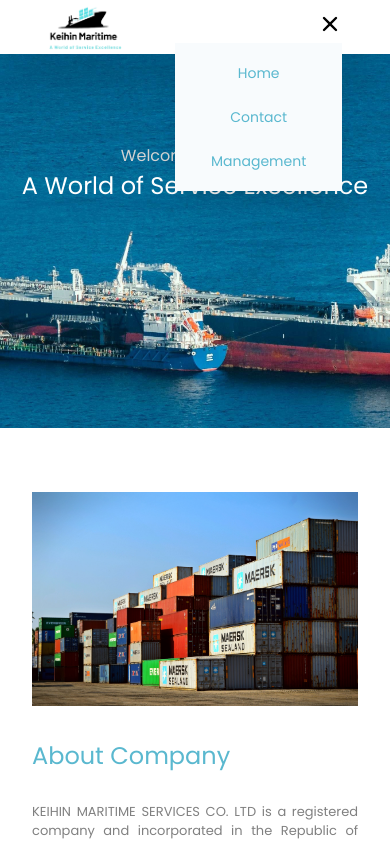
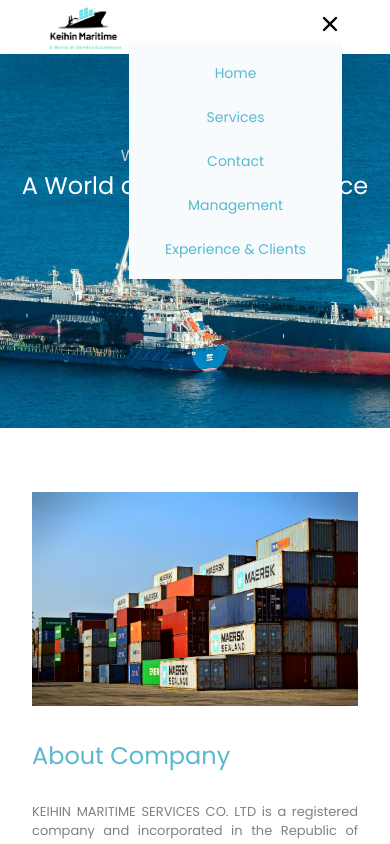
Before and after one commit to RyanKaleliGabriel/keihin, a React (Vite) app: page / in a window 390 px wide. Both pictures are taken after a click on the button 330 px from the left and 20 px from the top of the page. Shown: the top 844 px of the page. Built offline with nearby package versions, Linux system fonts and the light colour scheme.

Commit message:
Not found

```diff
--- a/src/App.jsx
+++ b/src/App.jsx
@@ -8,6 +8,7 @@
 const Management = lazy(() => import("./pages/Management"));
 const ExperiencePage = lazy(() => import("./pages/ExperiancePage"));
 const ServicesPage = lazy(() => import("./pages/ServicesPage"));
+const NotFound = lazy(() => import("./pages/NotFound"));
 
 function App() {
   return (
@@ -20,6 +21,7 @@
             <Route path="/management" element={<Management />} />
             <Route path="/services" element={<ServicesPage />} />
             <Route path="/experience" element={<ExperiencePage />} />
+            <Route path="*" element={<NotFound />} />
           </Routes>
         </LocationProvider>
       </Suspense>
--- a/src/features/About/More.jsx
+++ b/src/features/About/More.jsx
@@ -9,9 +9,7 @@
       className=" px-8 mt-16 md:flex justify-evenly gap-12 font-popins sm:flex-row"
     >
       <div className="flex mt-10 flex-col gap-6 text-justify basis-[36rem] text-[grey] ">
-        <h2 className="text-[1.5rem] text-nrmblue ">
-          Overview of Our Company
-        </h2>
+        <h2 className="text-[1.5rem] text-nrmblue ">Overview of Our Company</h2>
         <p className="text-[13px]">
           Our company was inaugurated in 2005. It has its headquarters at the
           sea port of Mombasa on the Third Floor of Al-Amin Plaza, opposite
@@ -42,7 +40,7 @@
             <li>Possesses a strong, competent and professional management</li>
           </div>
         </ul>
-        <Link to="/management" className="mx-2">
+        <Link to="/services" className="mx-2">
           <button className="text-[14px] bg-skyblue hover:bg-nrmblue transition-all ease-in-out px-5 py-3 rounded-lg  text-white mt-3">
             More About Us
           </button>
--- a/src/features/Services/Services.jsx
+++ b/src/features/Services/Services.jsx
@@ -3,9 +3,11 @@
 import { FaShip } from "react-icons/fa6";
 import { HiShoppingCart } from "react-icons/hi";
 
+
 function Services() {
   return (
-    <section id="SERVICES" className="px-8 mt-28 font-popins" >
+    <section id="SERVICES" className="px-8 mt-24 font-popins">
+
         <h2 className="text-[1.5rem] text-center text-nrmblue">
           Keihin Services
         </h2>
@@ -42,8 +44,8 @@
                 </p>
                 <p className="text-[grey] text-[12px]">
                   We facilitate the clearing and forwarding of all types of
-                consignment from the port of Mombasa, ICDN and border points of
-                Kenya including Namanga, Lunga Lunga, Kiunga etc
+                  consignment from the port of Mombasa, ICDN and border points
+                  of Kenya including Namanga, Lunga Lunga, Kiunga etc
                 </p>
               </div>
             </div>
@@ -59,8 +61,9 @@
               </div>
             </div>
           </div>
+
           <img
-          src="/exp2.jpg"
+            src="/clients.jpg"
             alt="Services Section Image"
             className="sm:hidden md:inline ml-12  h-[25%] w-[25%]"
           />
--- a/src/features/Services/ServicesTwo.jsx
+++ b/src/features/Services/ServicesTwo.jsx
@@ -1,6 +1,7 @@
 import { RiRecycleFill } from "react-icons/ri";
 import { FaCarAlt, FaShippingFast } from "react-icons/fa";
 import { GiIronHulledWarship } from "react-icons/gi";
+
 
 function ServicesTwo() {
   return (
@@ -13,7 +14,7 @@
         </h2>
         <div className="md:flex gap-12 text-justify bg-lightblue ">
           <img
-          src="/clients.jpg"
+            src="/exp2.jpg"
             alt="Services Section Image"
             className="sm:hidden md:inline ml-12  h-[25%] w-[25%]"
           />
@@ -23,8 +24,8 @@
               <div className="mt-4 basis-9/12">
                 <p className="font-bold text-[16px] mb-3">Road Transport</p>
                 <p className="text-[grey] text-[12px]">
-                We facilitate transportation of containerized cargo, loose cargo
-                and out-of-gauge cargo across Kenya.{" "}
+                  We facilitate transportation of containerized cargo, loose
+                  cargo and out-of-gauge cargo across Kenya.{" "}
                 </p>
               </div>
             </div>
@@ -34,9 +35,9 @@
               <div className="mt-4 basis-9/12">
                 <p className="font-bold text-[16px] mb-3">Sea Freight</p>
                 <p className="text-[grey] text-[12px]">
-                We facilitate clearing & forwarding of all types of sea freight,
-                including containerized cargo, bulk cargo such as wheat, Sugar,
-                rice, cooking oil and fuel.
+                  We facilitate clearing & forwarding of all types of sea
+                  freight, including containerized cargo, bulk cargo such as
+                  wheat, Sugar, rice, cooking oil and fuel.
                 </p>
               </div>
             </div>
@@ -59,13 +60,14 @@
                 <p className="font-bold text-[16px] mb-3">Waste Management</p>
                 <p className="text-[grey] text-[12px]">
                   We deal with collection, transportation, and disposal of
-                garbage, sewage, and other waste products from ships at the port
-                of Mombasa.
+                  garbage, sewage, and other waste products from ships at the
+                  port of Mombasa.
                 </p>
               </div>
             </div>
           </div>
         </div>
+
     </section>
   );
 }
--- /dev/null
+++ b/src/pages/NotFound.jsx
@@ -0,0 +1,22 @@
+import {  useNavigate } from "react-router-dom";
+
+function NotFound() {
+  const navigate = useNavigate();
+  return (
+    <div className="mt-16 bg-[background] flex flex-col justify-center items-center">
+      <img
+        src="/notfound.png"
+        alt="About Section Image"
+        className="mt-8 md:h-96  sm:mb-8 "
+      />
+      <button
+        onClick={() => navigate(-1)}
+        className="text-[14px] bg-skyblue hover:bg-nrmblue transition-all ease-in-out px-5 py-3 rounded-lg  text-white mt-3"
+      >
+        Try again
+      </button>
+    </div>
+  );
+}
+
+export default NotFound;
--- a/src/pages/ServicesPage.jsx
+++ b/src/pages/ServicesPage.jsx
@@ -8,9 +8,9 @@
   return (
     <AppLayout>
       <Services />
-      <Section>
+      {/* <Section> */}
         <ServicesTwo />
-      </Section>
+      {/* </Section> */}
       <Section>
         <WhatWeDo />
       </Section>
--- a/src/ui/NavMenu.jsx
+++ b/src/ui/NavMenu.jsx
@@ -29,6 +29,13 @@
             Home
           </Link>
           <Link
+            to="/services"
+            className=" text-center text-nrmblue hover:bg-navblue transition-all ease-in-out  px-5 py-1 rounded-lg"
+          >
+            Services
+          </Link>
+
+          <Link
             to="/contact"
             className=" text-center text-nrmblue hover:bg-navblue transition-all ease-in-out  px-5 py-1 rounded-lg"
           >
@@ -40,6 +47,12 @@
           >
             Management
           </Link>
+          <Link
+            to="/experience"
+            className=" text-center text-nrmblue hover:bg-navblue transition-all ease-in-out  px-5 py-1 rounded-lg"
+          >
+            Experience & Clients
+          </Link>
         </nav>
       ) : null}
     </>
```
Also changed, not shown: public/notfound.png (added). Lines whose indentation alone changed are shown as unchanged.
